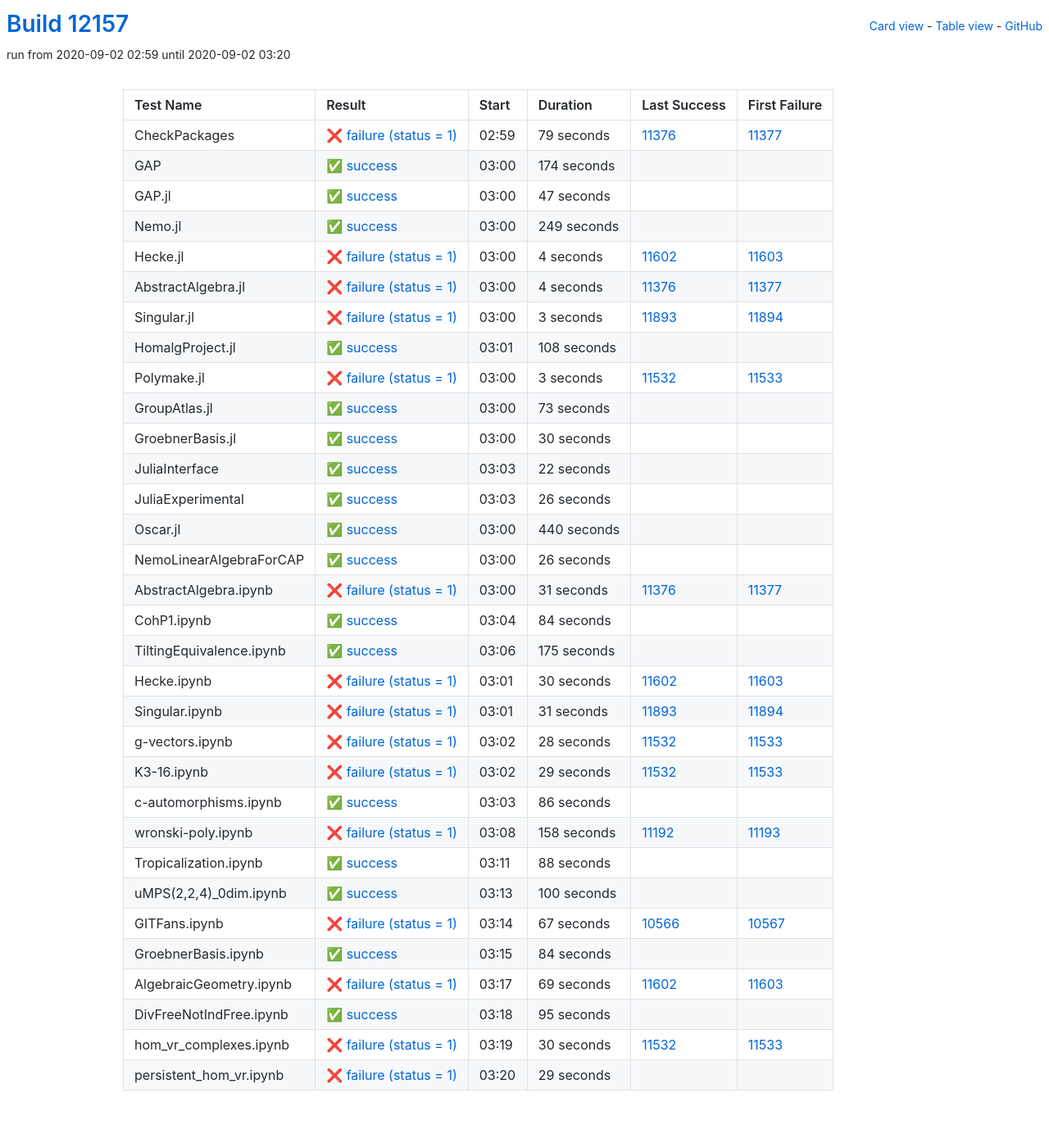
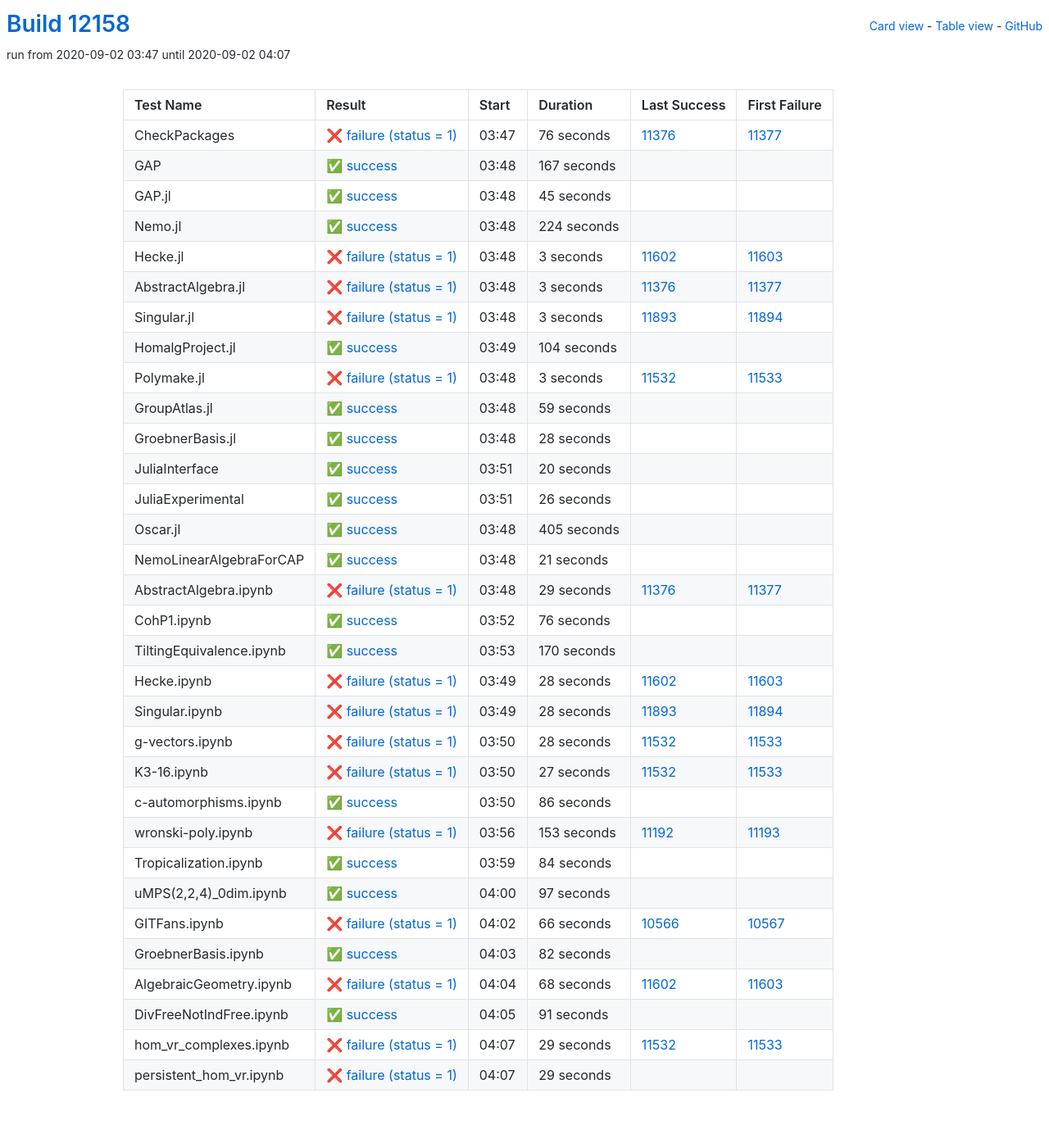
Before and after one commit to oscar-system/oscar-ci-status, a Jekyll site: the page built from table.html, in a window 1280 px wide. Shown: the whole page at 82% size. Built offline with Jekyll 4.4.1, drawn with Linux system fonts in a browser that asks for light colours.

Commit message:
Build #12158

```diff
--- a/_data/ci.yml
+++ b/_data/ci.yml
@@ -1,6 +1,6 @@
 ---
-build: 12157
-build_url: https://oscarci.mathematik.uni-kl.de/job/oscar/12157/
+build: 12158
+build_url: https://oscarci.mathematik.uni-kl.de/job/oscar/12158/
 job: oscar
 organization: oscar-system
 repo: oscar-ci-status
@@ -8,80 +8,80 @@
 tests:
 - name: CheckPackages
   id: checkpackages
-  log: https://oscarci.mathematik.uni-kl.de/job/oscar/12157/artifact/logs/build-12157/CheckPackages.log
-  start: 2020-09-02 02:59
+  log: https://oscarci.mathematik.uni-kl.de/job/oscar/12158/artifact/logs/build-12158/CheckPackages.log
+  start: 2020-09-02 03:47
   success: false
   exitcode: 1
   status: failure
-  duration: 79
+  duration: 76
   last_success: 11376
   last_success_url: https://oscarci.mathematik.uni-kl.de/job/oscar/11376/
   first_failure: 11377
   first_failure_url: https://oscarci.mathematik.uni-kl.de/job/oscar/11377/
 - name: GAP
   id: gap
-  log: https://oscarci.mathematik.uni-kl.de/job/oscar/12157/artifact/logs/build-12157/GAP.log
-  start: 2020-09-02 03:00
+  log: https://oscarci.mathematik.uni-kl.de/job/oscar/12158/artifact/logs/build-12158/GAP.log
+  start: 2020-09-02 03:48
   success: true
   exitcode: 0
   status: success
-  duration: 174
+  duration: 167
   last_success: false
   last_success_url:
   first_failure: false
   first_failure_url:
 - name: GAP.jl
   id: gap-jl
-  log: https://oscarci.mathematik.uni-kl.de/job/oscar/12157/artifact/logs/build-12157/GAP.jl.log
-  start: 2020-09-02 03:00
+  log: https://oscarci.mathematik.uni-kl.de/job/oscar/12158/artifact/logs/build-12158/GAP.jl.log
+  start: 2020-09-02 03:48
   success: true
   exitcode: 0
   status: success
-  duration: 47
+  duration: 45
   last_success: false
   last_success_url:
   first_failure: false
   first_failure_url:
 - name: Nemo.jl
   id: nemo-jl
-  log: https://oscarci.mathematik.uni-kl.de/job/oscar/12157/artifact/logs/build-12157/Nemo.jl.log
-  start: 2020-09-02 03:00
+  log: https://oscarci.mathematik.uni-kl.de/job/oscar/12158/artifact/logs/build-12158/Nemo.jl.log
+  start: 2020-09-02 03:48
   success: true
   exitcode: 0
   status: success
-  duration: 249
+  duration: 224
   last_success: false
   last_success_url:
   first_failure: false
   first_failure_url:
 - name: Hecke.jl
   id: hecke-jl
-  log: https://oscarci.mathematik.uni-kl.de/job/oscar/12157/artifact/logs/build-12157/Hecke.jl.log
-  start: 2020-09-02 03:00
+  log: https://oscarci.mathematik.uni-kl.de/job/oscar/12158/artifact/logs/build-12158/Hecke.jl.log
+  start: 2020-09-02 03:48
   success: false
   exitcode: 1
   status: failure
-  duration: 4
+  duration: 3
   last_success: 11602
   last_success_url: https://oscarci.mathematik.uni-kl.de/job/oscar/11602/
   first_failure: 11603
   first_failure_url: https://oscarci.mathematik.uni-kl.de/job/oscar/11603/
 - name: AbstractAlgebra.jl
   id: abstractalgebra-jl
-  log: https://oscarci.mathematik.uni-kl.de/job/oscar/12157/artifact/logs/build-12157/AbstractAlgebra.jl.log
-  start: 2020-09-02 03:00
+  log: https://oscarci.mathematik.uni-kl.de/job/oscar/12158/artifact/logs/build-12158/AbstractAlgebra.jl.log
+  start: 2020-09-02 03:48
   success: false
   exitcode: 1
   status: failure
-  duration: 4
+  duration: 3
   last_success: 11376
   last_success_url: https://oscarci.mathematik.uni-kl.de/job/oscar/11376/
   first_failure: 11377
   first_failure_url: https://oscarci.mathematik.uni-kl.de/job/oscar/11377/
 - name: Singular.jl
   id: singular-jl
-  log: https://oscarci.mathematik.uni-kl.de/job/oscar/12157/artifact/logs/build-12157/Singular.jl.log
-  start: 2020-09-02 03:00
+  log: https://oscarci.mathematik.uni-kl.de/job/oscar/12158/artifact/logs/build-12158/Singular.jl.log
+  start: 2020-09-02 03:48
   success: false
   exitcode: 1
   status: failure
@@ -92,20 +92,20 @@
   first_failure_url: https://oscarci.mathematik.uni-kl.de/job/oscar/11894/
 - name: HomalgProject.jl
   id: homalgproject-jl
-  log: https://oscarci.mathematik.uni-kl.de/job/oscar/12157/artifact/logs/build-12157/HomalgProject.jl.log
-  start: 2020-09-02 03:01
+  log: https://oscarci.mathematik.uni-kl.de/job/oscar/12158/artifact/logs/build-12158/HomalgProject.jl.log
+  start: 2020-09-02 03:49
   success: true
   exitcode: 0
   status: success
-  duration: 108
+  duration: 104
   last_success: false
   last_success_url:
   first_failure: false
   first_failure_url:
 - name: Polymake.jl
   id: polymake-jl
-  log: https://oscarci.mathematik.uni-kl.de/job/oscar/12157/artifact/logs/build-12157/Polymake.jl.log
-  start: 2020-09-02 03:00
+  log: https://oscarci.mathematik.uni-kl.de/job/oscar/12158/artifact/logs/build-12158/Polymake.jl.log
+  start: 2020-09-02 03:48
   success: false
   exitcode: 1
   status: failure
@@ -116,44 +116,44 @@
   first_failure_url: https://oscarci.mathematik.uni-kl.de/job/oscar/11533/
 - name: GroupAtlas.jl
   id: groupatlas-jl
-  log: https://oscarci.mathematik.uni-kl.de/job/oscar/12157/artifact/logs/build-12157/GroupAtlas.jl.log
-  start: 2020-09-02 03:00
+  log: https://oscarci.mathematik.uni-kl.de/job/oscar/12158/artifact/logs/build-12158/GroupAtlas.jl.log
+  start: 2020-09-02 03:48
   success: true
   exitcode: 0
   status: success
-  duration: 73
+  duration: 59
   last_success: false
   last_success_url:
   first_failure: false
   first_failure_url:
 - name: GroebnerBasis.jl
   id: groebnerbasis-jl
-  log: https://oscarci.mathematik.uni-kl.de/job/oscar/12157/artifact/logs/build-12157/GroebnerBasis.jl.log
-  start: 2020-09-02 03:00
+  log: https://oscarci.mathematik.uni-kl.de/job/oscar/12158/artifact/logs/build-12158/GroebnerBasis.jl.log
+  start: 2020-09-02 03:48
   success: true
   exitcode: 0
   status: success
-  duration: 30
+  duration: 28
   last_success: false
   last_success_url:
   first_failure: false
   first_failure_url:
 - name: JuliaInterface
   id: juliainterface
-  log: https://oscarci.mathematik.uni-kl.de/job/oscar/12157/artifact/logs/build-12157/JuliaInterface.log
-  start: 2020-09-02 03:03
+  log: https://oscarci.mathematik.uni-kl.de/job/oscar/12158/artifact/logs/build-12158/JuliaInterface.log
+  start: 2020-09-02 03:51
   success: true
   exitcode: 0
   status: success
-  duration: 22
+  duration: 20
   last_success: false
   last_success_url:
   first_failure: false
   first_failure_url:
 - name: JuliaExperimental
   id: juliaexperimental
-  log: https://oscarci.mathematik.uni-kl.de/job/oscar/12157/artifact/logs/build-12157/JuliaExperimental.log
-  start: 2020-09-02 03:03
+  log: https://oscarci.mathematik.uni-kl.de/job/oscar/12158/artifact/logs/build-12158/JuliaExperimental.log
+  start: 2020-09-02 03:51
   success: true
   exitcode: 0
   status: success
@@ -164,92 +164,92 @@
   first_failure_url:
 - name: Oscar.jl
   id: oscar-jl
-  log: https://oscarci.mathematik.uni-kl.de/job/oscar/12157/artifact/logs/build-12157/Oscar.jl.log
-  start: 2020-09-02 03:00
+  log: https://oscarci.mathematik.uni-kl.de/job/oscar/12158/artifact/logs/build-12158/Oscar.jl.log
+  start: 2020-09-02 03:48
   success: true
   exitcode: 0
   status: success
-  duration: 440
+  duration: 405
   last_success: false
   last_success_url:
   first_failure: false
   first_failure_url:
 - name: NemoLinearAlgebraForCAP
   id: nemolinearalgebraforcap
-  log: https://oscarci.mathematik.uni-kl.de/job/oscar/12157/artifact/logs/build-12157/NemoLinearAlgebraForCAP.log
-  start: 2020-09-02 03:00
+  log: https://oscarci.mathematik.uni-kl.de/job/oscar/12158/artifact/logs/build-12158/NemoLinearAlgebraForCAP.log
+  start: 2020-09-02 03:48
   success: true
   exitcode: 0
   status: success
-  duration: 26
+  duration: 21
   last_success: false
   last_success_url:
   first_failure: false
   first_failure_url:
 - name: AbstractAlgebra.ipynb
   id: abstractalgebra-ipynb
-  log: https://oscarci.mathematik.uni-kl.de/job/oscar/12157/artifact/logs/build-12157/AbstractAlgebra.ipynb.log
-  start: 2020-09-02 03:00
+  log: https://oscarci.mathematik.uni-kl.de/job/oscar/12158/artifact/logs/build-12158/AbstractAlgebra.ipynb.log
+  start: 2020-09-02 03:48
   success: false
   exitcode: 1
   status: failure
-  duration: 31
+  duration: 29
   last_success: 11376
   last_success_url: https://oscarci.mathematik.uni-kl.de/job/oscar/11376/
   first_failure: 11377
   first_failure_url: https://oscarci.mathematik.uni-kl.de/job/oscar/11377/
 - name: CohP1.ipynb
   id: cohp1-ipynb
-  log: https://oscarci.mathematik.uni-kl.de/job/oscar/12157/artifact/logs/build-12157/CohP1.ipynb.log
-  start: 2020-09-02 03:04
+  log: https://oscarci.mathematik.uni-kl.de/job/oscar/12158/artifact/logs/build-12158/CohP1.ipynb.log
+  start: 2020-09-02 03:52
   success: true
   exitcode: 0
   status: success
-  duration: 84
+  duration: 76
   last_success: false
   last_success_url:
   first_failure: false
   first_failure_url:
 - name: TiltingEquivalence.ipynb
   id: tiltingequivalence-ipynb
-  log: https://oscarci.mathematik.uni-kl.de/job/oscar/12157/artifact/logs/build-12157/TiltingEquivalence.ipynb.log
-  start: 2020-09-02 03:06
+  log: https://oscarci.mathematik.uni-kl.de/job/oscar/12158/artifact/logs/build-12158/TiltingEquivalence.ipynb.log
+  start: 2020-09-02 03:53
   success: true
   exitcode: 0
   status: success
-  duration: 175
+  duration: 170
   last_success: false
   last_success_url:
   first_failure: false
   first_failure_url:
 - name: Hecke.ipynb
   id: hecke-ipynb
-  log: https://oscarci.mathematik.uni-kl.de/job/oscar/12157/artifact/logs/build-12157/Hecke.ipynb.log
-  start: 2020-09-02 03:01
+  log: https://oscarci.mathematik.uni-kl.de/job/oscar/12158/artifact/logs/build-12158/Hecke.ipynb.log
+  start: 2020-09-02 03:49
   success: false
   exitcode: 1
   status: failure
-  duration: 30
+  duration: 28
   last_success: 11602
   last_success_url: https://oscarci.mathematik.uni-kl.de/job/oscar/11602/
   first_failure: 11603
   first_failure_url: https://oscarci.mathematik.uni-kl.de/job/oscar/11603/
 - name: Singular.ipynb
   id: singular-ipynb
-  log: https://oscarci.mathematik.uni-kl.de/job/oscar/12157/artifact/logs/build-12157/Singular.ipynb.log
-  start: 2020-09-02 03:01
+  log: https://oscarci.mathematik.uni-kl.de/job/oscar/12158/artifact/logs/build-12158/Singular.ipynb.log
+  start: 2020-09-02 03:49
   success: false
   exitcode: 1
   status: failure
-  duration: 31
+  duration: 28
   last_success: 11893
   last_success_url: https://oscarci.mathematik.uni-kl.de/job/oscar/11893/
   first_failure: 11894
   first_failure_url: https://oscarci.mathematik.uni-kl.de/job/oscar/11894/
 - name: g-vectors.ipynb
   id: g-vectors-ipynb
-  log: https://oscarci.mathematik.uni-kl.de/job/oscar/12157/artifact/logs/build-12157/g-vectors.ipynb.log
-  start: 2020-09-02 03:02
+  log: https://oscarci.mathematik.uni-kl.de/job/oscar/12158/artifact/logs/build-12158/g-vectors.ipynb.log
+  start: 2020-09-02 03:50
   success: false
   exitcode: 1
   status: failure
@@ -260,20 +260,20 @@
   first_failure_url: https://oscarci.mathematik.uni-kl.de/job/oscar/11533/
 - name: K3-16.ipynb
   id: k3-16-ipynb
-  log: https://oscarci.mathematik.uni-kl.de/job/oscar/12157/artifact/logs/build-12157/K3-16.ipynb.log
-  start: 2020-09-02 03:02
+  log: https://oscarci.mathematik.uni-kl.de/job/oscar/12158/artifact/logs/build-12158/K3-16.ipynb.log
+  start: 2020-09-02 03:50
   success: false
   exitcode: 1
   status: failure
-  duration: 29
+  duration: 27
   last_success: 11532
   last_success_url: https://oscarci.mathematik.uni-kl.de/job/oscar/11532/
   first_failure: 11533
   first_failure_url: https://oscarci.mathematik.uni-kl.de/job/oscar/11533/
 - name: c-automorphisms.ipynb
   id: c-automorphisms-ipynb
-  log: https://oscarci.mathematik.uni-kl.de/job/oscar/12157/artifact/logs/build-12157/c-automorphisms.ipynb.log
-  start: 2020-09-02 03:03
+  log: https://oscarci.mathematik.uni-kl.de/job/oscar/12158/artifact/logs/build-12158/c-automorphisms.ipynb.log
+  start: 2020-09-02 03:50
   success: true
   exitcode: 0
   status: success
@@ -284,56 +284,20 @@
   first_failure_url:
 - name: wronski-poly.ipynb
   id: wronski-poly-ipynb
-  log: https://oscarci.mathematik.uni-kl.de/job/oscar/12157/artifact/logs/build-12157/wronski-poly.ipynb.log
-  start: 2020-09-02 03:08
+  log: https://oscarci.mathematik.uni-kl.de/job/oscar/12158/artifact/logs/build-12158/wronski-poly.ipynb.log
+  start: 2020-09-02 03:56
   success: false
   exitcode: 1
   status: failure
-  duration: 158
+  duration: 153
   last_success: 11192
   last_success_url: https://oscarci.mathematik.uni-kl.de/job/oscar/11192/
   first_failure: 11193
   first_failure_url: https://oscarci.mathematik.uni-kl.de/job/oscar/11193/
 - name: Tropicalization.ipynb
   id: tropicalization-ipynb
-  log: https://oscarci.mathematik.uni-kl.de/job/oscar/12157/artifact/logs/build-12157/Tropicalization.ipynb.log
-  start: 2020-09-02 03:11
-  success: true
-  exitcode: 0
-  status: success
-  duration: 88
-  last_success: false
-  last_success_url:
-  first_failure: false
-  first_failure_url:
-- name: uMPS(2,2,4)_0dim.ipynb
-  id: umps-2-2-4-0dim-ipynb
-  log: https://oscarci.mathematik.uni-kl.de/job/oscar/12157/artifact/logs/build-12157/uMPS-2-2-4-_0dim.ipynb.log
-  start: 2020-09-02 03:13
-  success: true
-  exitcode: 0
-  status: success
-  duration: 100
-  last_success: false
-  last_success_url:
-  first_failure: false
-  first_failure_url:
-- name: GITFans.ipynb
-  id: gitfans-ipynb
-  log: https://oscarci.mathematik.uni-kl.de/job/oscar/12157/artifact/logs/build-12157/GITFans.ipynb.log
-  start: 2020-09-02 03:14
-  success: false
-  exitcode: 1
-  status: failure
-  duration: 67
-  last_success: 10566
-  last_success_url: https://oscarci.mathematik.uni-kl.de/job/oscar/10566/
-  first_failure: 10567
-  first_failure_url: https://oscarci.mathematik.uni-kl.de/job/oscar/10567/
-- name: GroebnerBasis.ipynb
-  id: groebnerbasis-ipynb
-  log: https://oscarci.mathematik.uni-kl.de/job/oscar/12157/artifact/logs/build-12157/GroebnerBasis.ipynb.log
-  start: 2020-09-02 03:15
+  log: https://oscarci.mathematik.uni-kl.de/job/oscar/12158/artifact/logs/build-12158/Tropicalization.ipynb.log
+  start: 2020-09-02 03:59
   success: true
   exitcode: 0
   status: success
@@ -342,46 +306,82 @@
   last_success_url:
   first_failure: false
   first_failure_url:
-- name: AlgebraicGeometry.ipynb
-  id: algebraicgeometry-ipynb
-  log: https://oscarci.mathematik.uni-kl.de/job/oscar/12157/artifact/logs/build-12157/AlgebraicGeometry.ipynb.log
-  start: 2020-09-02 03:17
+- name: uMPS(2,2,4)_0dim.ipynb
+  id: umps-2-2-4-0dim-ipynb
+  log: https://oscarci.mathematik.uni-kl.de/job/oscar/12158/artifact/logs/build-12158/uMPS-2-2-4-_0dim.ipynb.log
+  start: 2020-09-02 04:00
+  success: true
+  exitcode: 0
+  status: success
+  duration: 97
+  last_success: false
+  last_success_url:
+  first_failure: false
+  first_failure_url:
+- name: GITFans.ipynb
+  id: gitfans-ipynb
+  log: https://oscarci.mathematik.uni-kl.de/job/oscar/12158/artifact/logs/build-12158/GITFans.ipynb.log
+  start: 2020-09-02 04:02
   success: false
   exitcode: 1
   status: failure
-  duration: 69
+  duration: 66
+  last_success: 10566
+  last_success_url: https://oscarci.mathematik.uni-kl.de/job/oscar/10566/
+  first_failure: 10567
+  first_failure_url: https://oscarci.mathematik.uni-kl.de/job/oscar/10567/
+- name: GroebnerBasis.ipynb
+  id: groebnerbasis-ipynb
+  log: https://oscarci.mathematik.uni-kl.de/job/oscar/12158/artifact/logs/build-12158/GroebnerBasis.ipynb.log
+  start: 2020-09-02 04:03
+  success: true
+  exitcode: 0
+  status: success
+  duration: 82
+  last_success: false
+  last_success_url:
+  first_failure: false
+  first_failure_url:
+- name: AlgebraicGeometry.ipynb
+  id: algebraicgeometry-ipynb
+  log: https://oscarci.mathematik.uni-kl.de/job/oscar/12158/artifact/logs/build-12158/AlgebraicGeometry.ipynb.log
+  start: 2020-09-02 04:04
+  success: false
+  exitcode: 1
+  status: failure
+  duration: 68
   last_success: 11602
   last_success_url: https://oscarci.mathematik.uni-kl.de/job/oscar/11602/
   first_failure: 11603
   first_failure_url: https://oscarci.mathematik.uni-kl.de/job/oscar/11603/
 - name: DivFreeNotIndFree.ipynb
   id: divfreenotindfree-ipynb
-  log: https://oscarci.mathematik.uni-kl.de/job/oscar/12157/artifact/logs/build-12157/DivFreeNotIndFree.ipynb.log
-  start: 2020-09-02 03:18
+  log: https://oscarci.mathematik.uni-kl.de/job/oscar/12158/artifact/logs/build-12158/DivFreeNotIndFree.ipynb.log
+  start: 2020-09-02 04:05
   success: true
   exitcode: 0
   status: success
-  duration: 95
+  duration: 91
   last_success: false
   last_success_url:
   first_failure: false
   first_failure_url:
 - name: hom_vr_complexes.ipynb
   id: hom-vr-complexes-ipynb
-  log: https://oscarci.mathematik.uni-kl.de/job/oscar/12157/artifact/logs/build-12157/hom_vr_complexes.ipynb.log
-  start: 2020-09-02 03:19
+  log: https://oscarci.mathematik.uni-kl.de/job/oscar/12158/artifact/logs/build-12158/hom_vr_complexes.ipynb.log
+  start: 2020-09-02 04:07
   success: false
   exitcode: 1
   status: failure
-  duration: 30
+  duration: 29
   last_success: 11532
   last_success_url: https://oscarci.mathematik.uni-kl.de/job/oscar/11532/
   first_failure: 11533
   first_failure_url: https://oscarci.mathematik.uni-kl.de/job/oscar/11533/
 - name: persistent_hom_vr.ipynb
   id: persistent-hom-vr-ipynb
-  log: https://oscarci.mathematik.uni-kl.de/job/oscar/12157/artifact/logs/build-12157/persistent_hom_vr.ipynb.log
-  start: 2020-09-02 03:20
+  log: https://oscarci.mathematik.uni-kl.de/job/oscar/12158/artifact/logs/build-12158/persistent_hom_vr.ipynb.log
+  start: 2020-09-02 04:07
   success: false
   exitcode: 1
   status: failure
```
Also changed, not shown: README.md.
